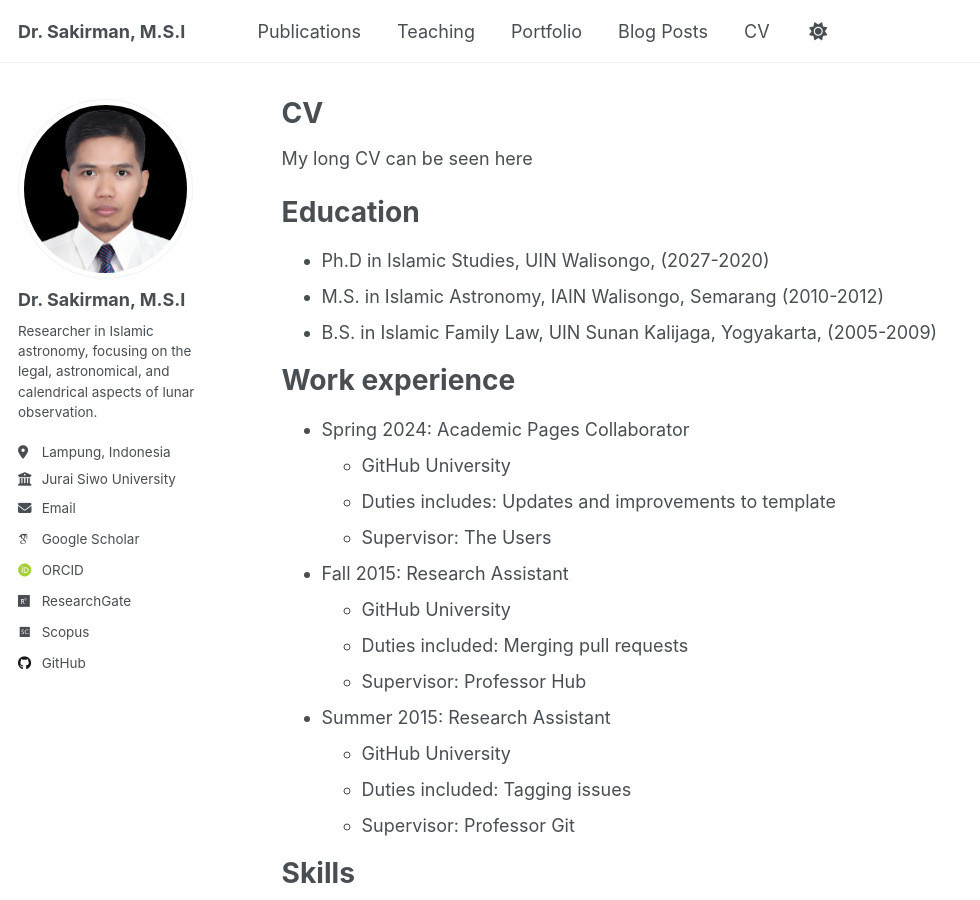
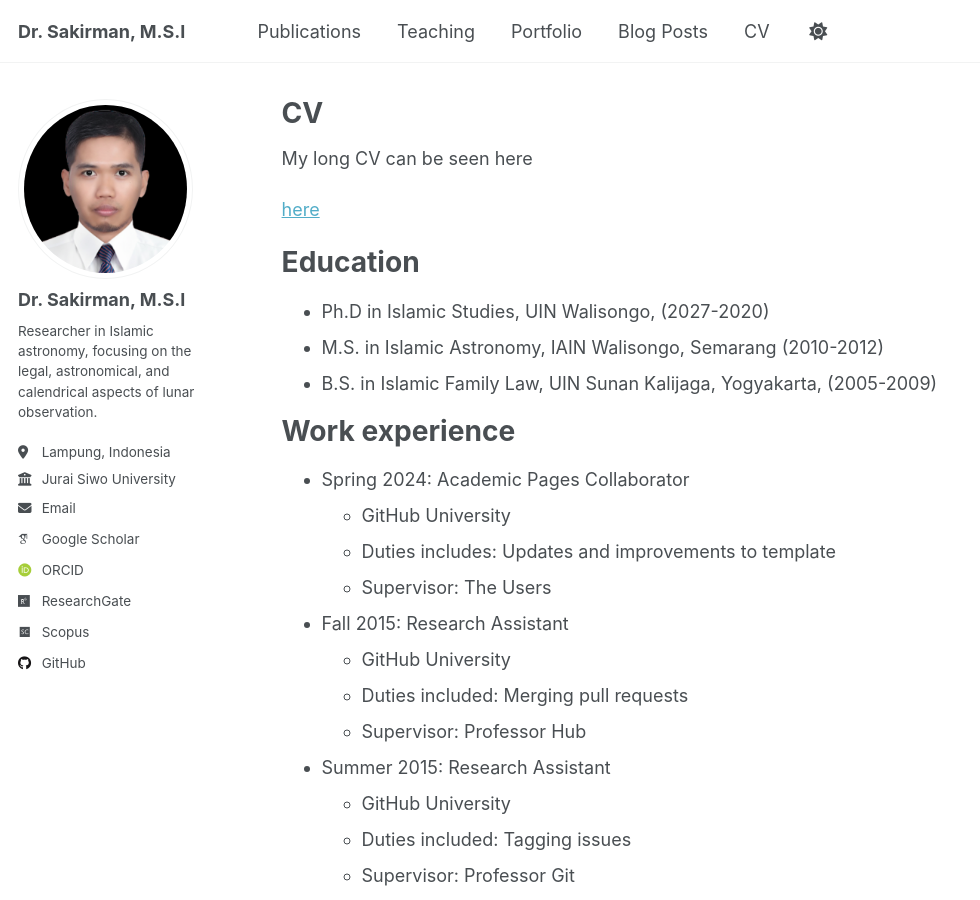
Before and after one commit to sakir-man/sakir-man.github.io, a Jekyll site: the page built from _pages/cv.md, in a window 1280 px wide and 900 px high. Shown: the whole window, without its empty margins (0-980 px from the left). Built offline with Jekyll 4.4.1, drawn with Linux system fonts in a browser that asks for light colours; some web fonts are replaced; a script that is not in the unit is left out.

Commit message:
Update cv.md

```diff
--- a/_pages/cv.md
+++ b/_pages/cv.md
@@ -10,6 +10,8 @@ redirect_from:
 {% include base_path %}
 
 My long CV can be seen here
+
+<a href="https://drive.google.com/file/d/1e2tmjTMrLDiJqD2fY4-tfhJyz3q2aZk4/view?usp=drive_link">here</a>
 
 Education
 ======
```
